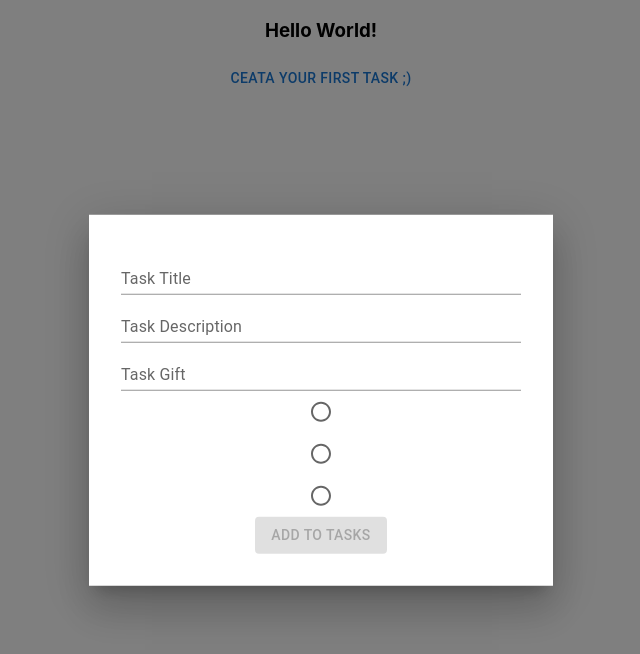
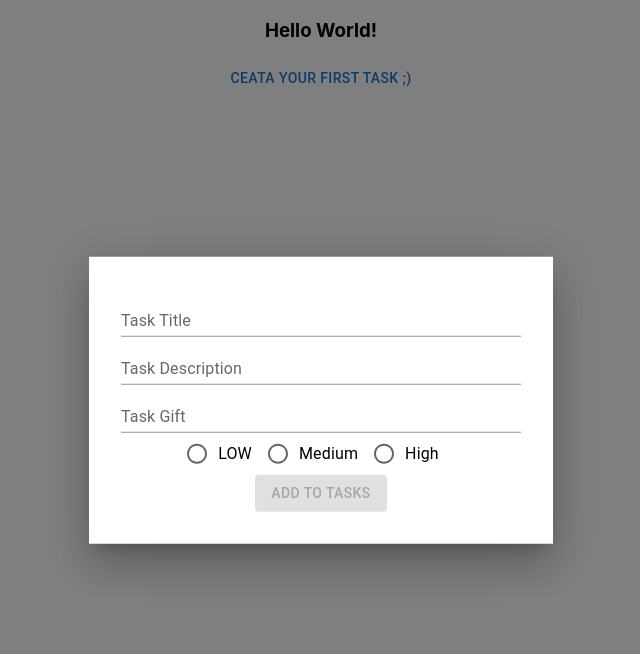
Before and after one commit to alimirzajani-off/todolist, a React (Create React App) app: page / in a window 1280 px wide. Both pictures are taken after a click on the button "CEATA YOUR FIRST TASK ;)". Shown: the top 654 px of the page, without its empty margins (319-959 px from the left). Built offline with nearby package versions, Linux system fonts and the light colour scheme; the HTML template or start-up script is replaced by a standard one.

Commit message:
fix radio group

```diff
--- a/src/containers/addTodo/addTodo.js
+++ b/src/containers/addTodo/addTodo.js
@@ -1,11 +1,11 @@
 import React, { useState, useEffect } from "react";
 import { connect } from "react-redux";
-import { Field, reduxForm } from "redux-form";
+import { Field, reduxForm, reset } from "redux-form";
 import { fetchtodolist, sendTodo } from "../../action";
 import Box from "@mui/material/Box";
 import Button from "@mui/material/Button";
 import Modal from "@mui/material/Modal";
-import { Radio, RadioGroup, TextField } from "@mui/material";
+import { FormControlLabel, Radio, RadioGroup, TextField } from "@mui/material";
 import { v4 as uuidv4 } from "uuid";
 import "./addTodo.sass";
 
@@ -44,8 +44,8 @@ const renderRadioGroup = ({ input, ...rest }) => (
   />
 );
 
-const onSubmit = (values) => {
-  console.log(values);
+const onSubmit = (values, dispatch) => {
+  dispatch(reset("AddTodo"));
 };
 
 const AddTodo = (props) => {
@@ -63,6 +63,8 @@ const AddTodo = (props) => {
     setTaskList(props.TodoList);
   };
 
+  const { handleSubmit, valid } = props;
+
   const handleSendTask = () => {
     const Task = { ...props.formValue.values };
     Task.status = false;
@@ -72,7 +74,6 @@ const AddTodo = (props) => {
     setOpen(false);
   };
 
-  const { handleSubmit, valid } = props;
   return (
     <div>
       <Button onClick={handleOpen}>{props.btnText}</Button>
@@ -102,10 +103,26 @@ const AddTodo = (props) => {
               type="text"
               component={renderInput}
             />
-            <Field name="level" component={renderRadioGroup}>
-              <Radio value="low" label="Low" />
-              <Radio value="medium" label="Medium" />
-              <Radio value="high" label="High" />
+            <Field
+              name="level"
+              component={renderRadioGroup}
+              className="add-form-radio"
+            >
+              <FormControlLabel
+                value="low"
+                control={<Radio value="low" label="Low" />}
+                label="LOW"
+              />
+              <FormControlLabel
+                value="medium"
+                control={<Radio value="medium" label="Medium" />}
+                label="Medium"
+              />
+              <FormControlLabel
+                value="high"
+                control={<Radio value="high" label="High" />}
+                label="High"
+              />
             </Field>
             <div className="add-form-submit-btn">
               <Button
--- a/src/containers/addTodo/addTodo.sass
+++ b/src/containers/addTodo/addTodo.sass
@@ -3,7 +3,6 @@
     flex-direction: column
 
 .add-form-radio
-    display: flex
     flex-direction: row !important
     flex-wrap: wrap
     justify-content: center
```
